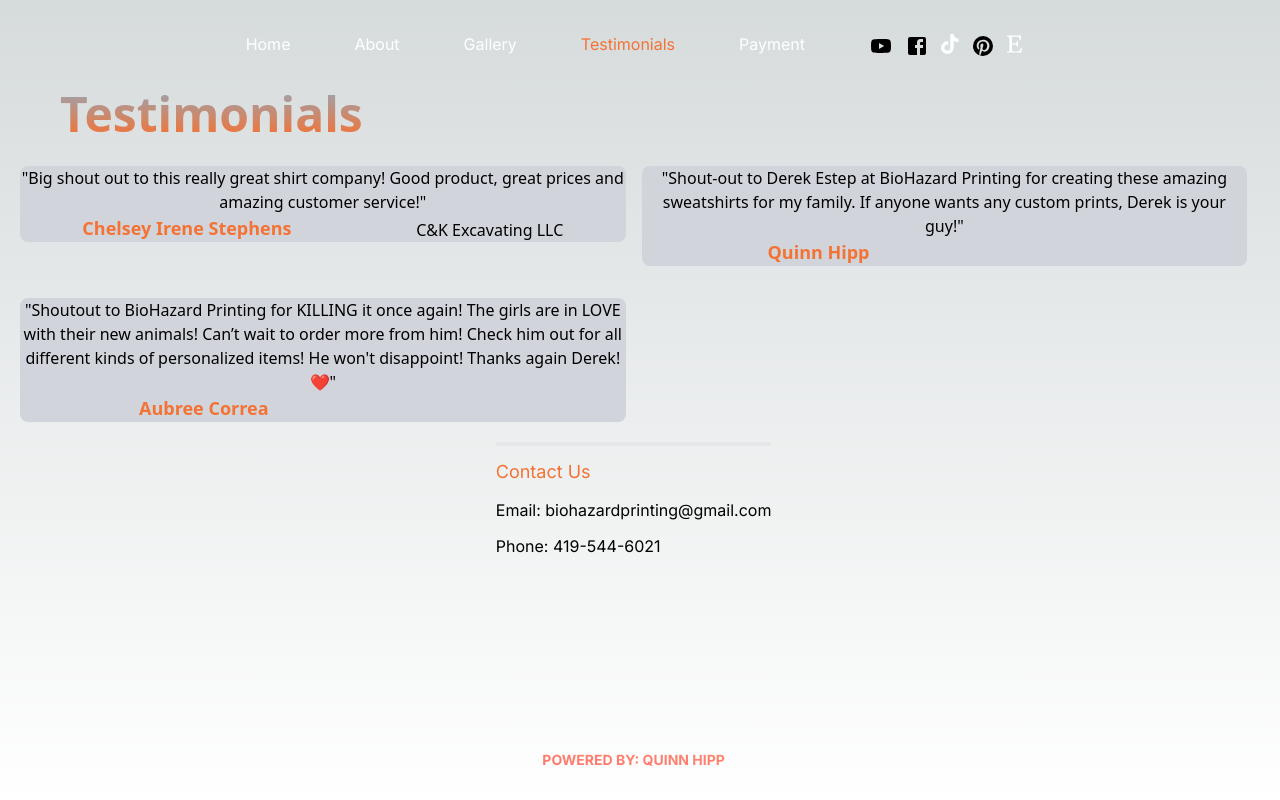
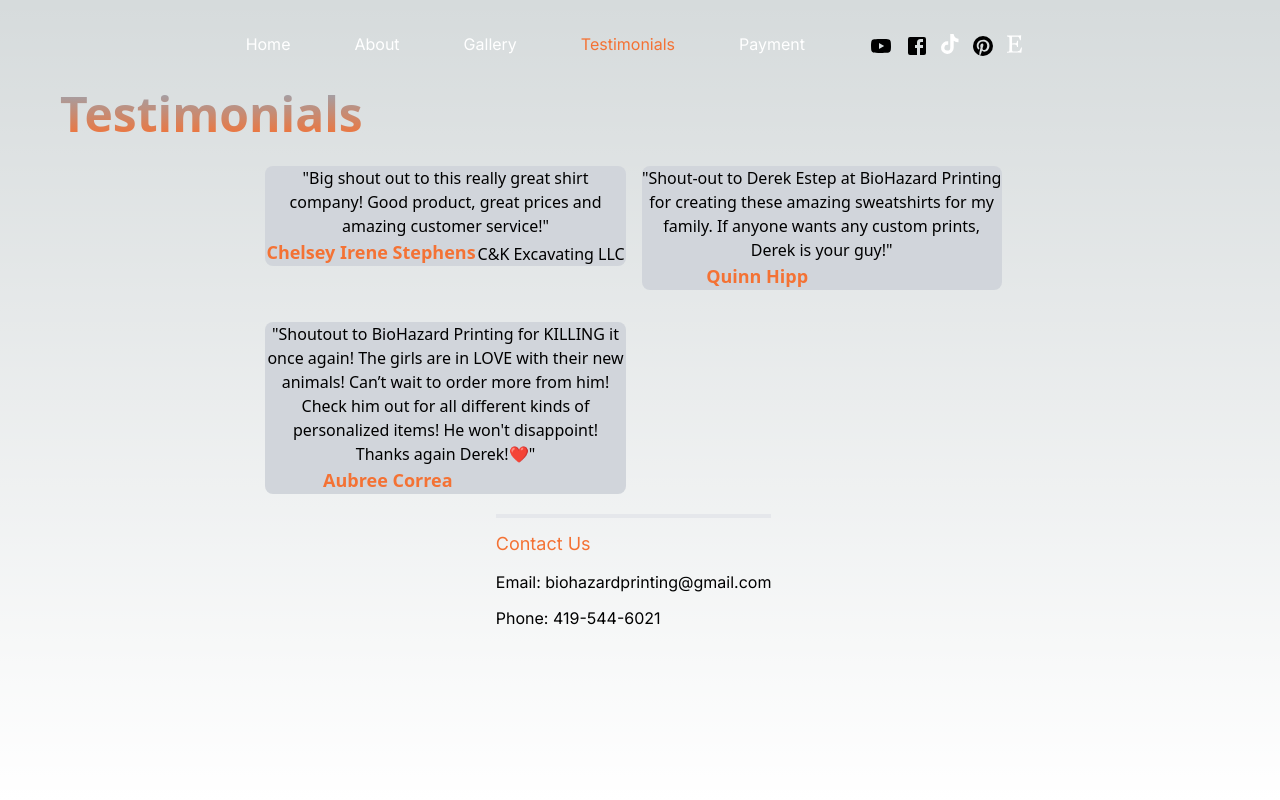
Before and after one commit to quinnhipp/biohazard-printing, a Next.js app: page /testimonials in a window 1280 px wide. Built offline with nearby package versions, Linux system fonts and the light colour scheme.

Commit message:
Decreased width of testimonials on bigger screens

```diff
--- a/app/testimonials/page.tsx
+++ b/app/testimonials/page.tsx
@@ -49,9 +49,9 @@
               Testimonials
             </p>
             {/* <div className="flex flex-col md:flex-row gap-4 columns-2"> */}
-            <div className="md:grid md:grid-cols-2 gap-4 gap-y-8 flex-col flex">
+            <div className="md:grid md:grid-cols-2 gap-4 gap-y-8 flex-col flex md:w-3/5 md:items-baseline md:ml-auto md:mr-auto">
               {data.map((item) => (
-                <TestimonialCard {...item} />
+                <TestimonialCard {...item} key={item.review} />
               ))}
             </div>
           </div>
```
